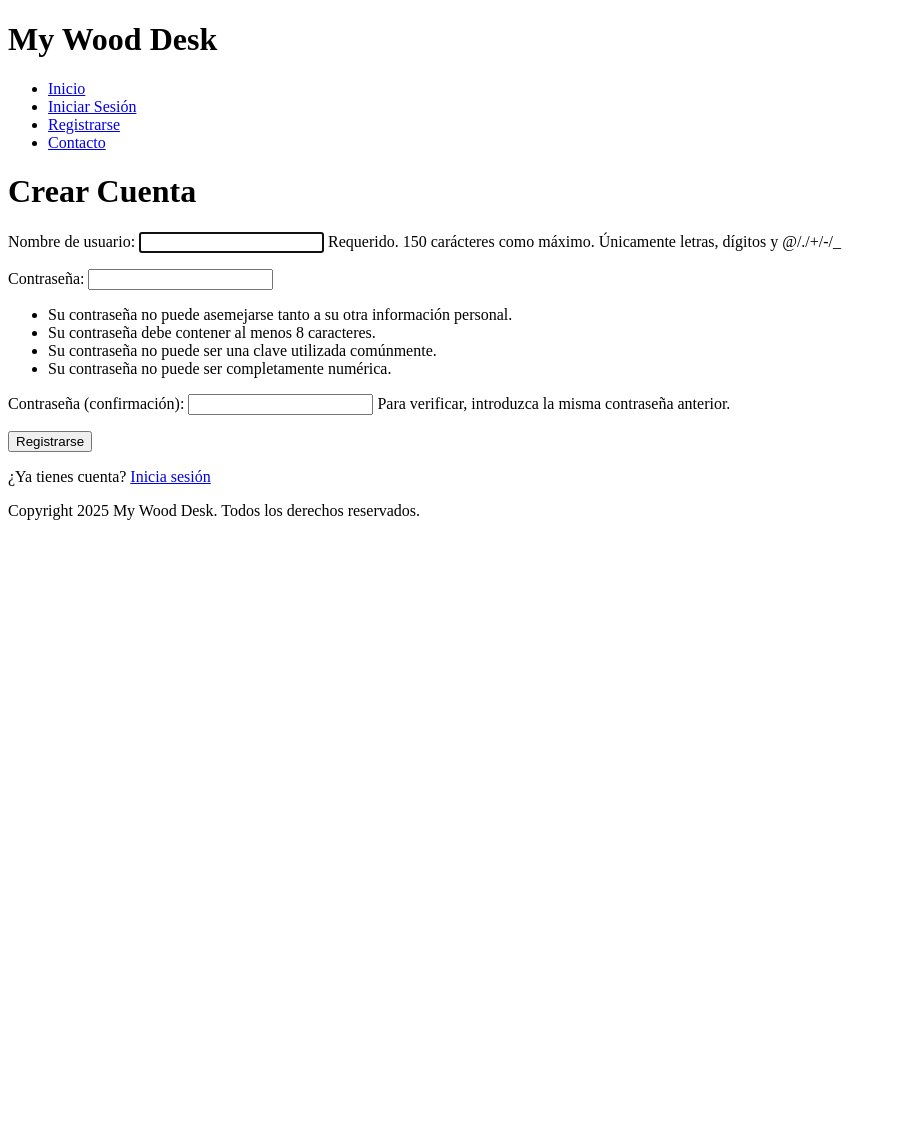
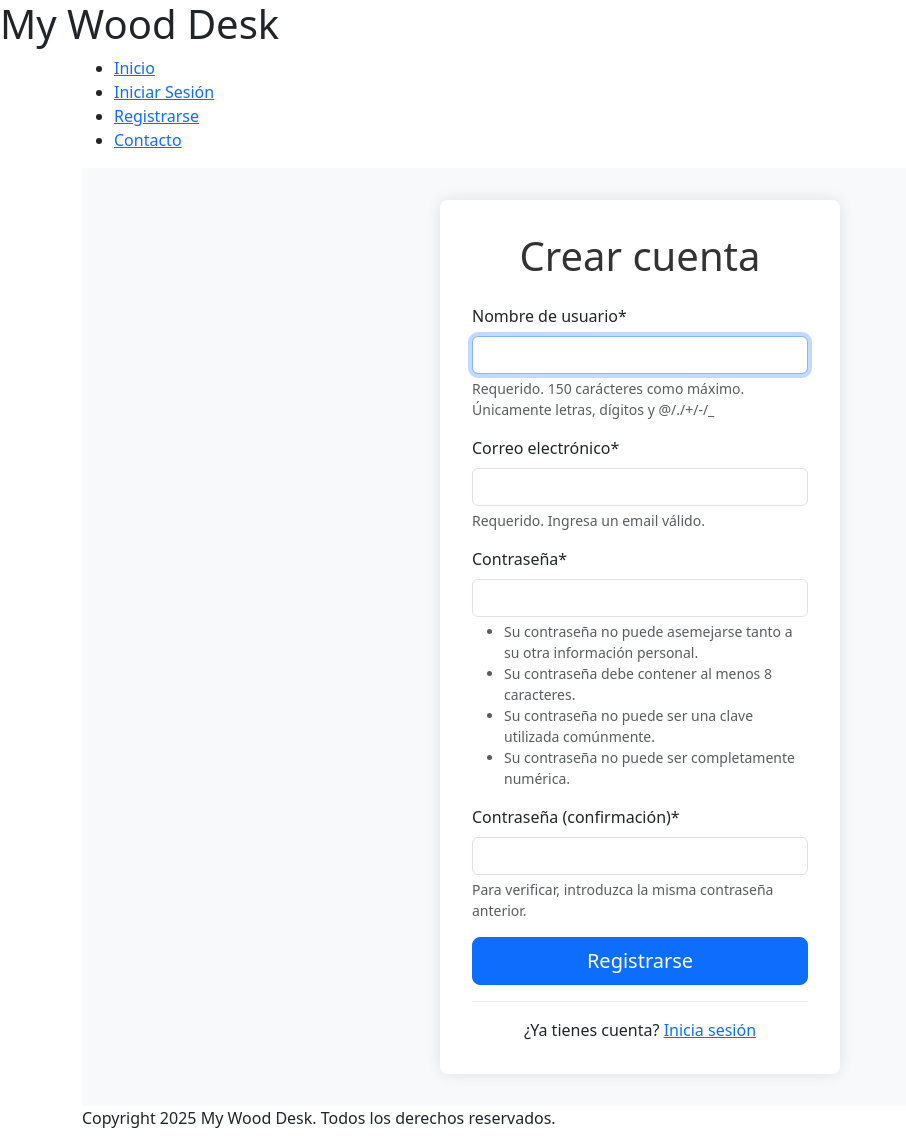
Before and after one commit to Emiliano-Blackbird/my_wood_desktop, a Django app: page /register/ in a window 1280 px wide. Shown: the whole page, without its empty margins (0-906 px from the left). Before the commit the page ends 520 px from the top, so only its background shows below. Run offline with Django 5.2, Linux system fonts and the light colour scheme; some libraries are stand-ins or nearby versions.

Commit message:
add authentication templates and forms with config and basic styling in Bootstrap5

```diff
--- /dev/null
+++ b/backend/my_wood_desk_back/forms.py
@@ -0,0 +1,39 @@
+from django import forms
+from django.contrib.auth.forms import UserCreationForm
+from django.contrib.auth import get_user_model
+from django.utils.translation import gettext_lazy as _
+from crispy_forms.helper import FormHelper
+from crispy_forms.layout import Layout, Submit
+
+User = get_user_model()
+
+
+class RegisterForm(UserCreationForm):
+    email = forms.EmailField(
+        label=_('Email'),
+        required=True,
+        help_text=_('Requerido. Ingresa un email válido.')
+    )
+
+    class Meta(UserCreationForm.Meta):
+        model = User
+        fields = ('username', 'email', 'password1', 'password2')
+
+    def __init__(self, *args, **kwargs):
+        super().__init__(*args, **kwargs)
+        # Crispy forms helper para controlar layout y botón
+        self.helper = FormHelper()
+        self.helper.form_method = 'post'
+        self.helper.layout = Layout(
+            'username',
+            'email',
+            'password1',
+            'password2',
+            Submit('submit', 'Registrarse', css_class='btn btn-primary')
+        )
+
+    def clean_email(self):
+        email = self.cleaned_data.get('email')
+        if User.objects.filter(email=email).exists():
+            raise forms.ValidationError(_('Este email ya está registrado.'))
+        return email
--- a/backend/my_wood_desk_back/settings.py
+++ b/backend/my_wood_desk_back/settings.py
@@ -40,6 +40,8 @@ INSTALLED_APPS = [
 
     # Aplicaciones de terceros
     'django_extensions',  # Extensiones de Django
+    'crispy_forms',
+    'crispy_bootstrap5',
     # 'rest_framework',  # API REST framework
     # 'corsheaders',  # Soporte para CORS (React)
 
@@ -129,3 +131,5 @@ STATIC_URL = 'static/'
 # https://docs.djangoproject.com/en/5.2/ref/settings/#default-auto-field
 
 DEFAULT_AUTO_FIELD = 'django.db.models.BigAutoField'
+CRISPY_ALLOWED_TEMPLATE_PACKS = "bootstrap5"
+CRISPY_TEMPLATE_PACK = 'bootstrap5'
--- a/backend/my_wood_desk_back/templates/general/layout.html
+++ b/backend/my_wood_desk_back/templates/general/layout.html
@@ -2,7 +2,17 @@
 <!DOCTYPE html>
 <html lang="es">
 <head>
-    <!-- ...existing code... -->
+    <meta charset="UTF-8">
+    <meta name="viewport" content="width=device-width, initial-scale=1.0">
+    <meta name="description" content="My Wood Desktop - Tu espacio de estudio">
+    <title>{% block title %}My Wood Desktop{% endblock %}</title>
+
+    <!-- Bootstrap 5 CSS -->
+    <link href="https://cdn.jsdelivr.net/npm/bootstrap@5.3.2/dist/css/bootstrap.min.css" rel="stylesheet">
+
+    <!-- Custom CSS -->
+    <link rel="stylesheet" href="{% static 'css/styles.css' %}">
+    {% block extra_css %}{% endblock %}
 </head>
 <body>
     <!-- Header -->
@@ -27,7 +37,10 @@
     <!-- Footer -->
     {% include 'general/_includes/footer.html' %}
 
-    <!-- JavaScript -->
+    <!-- Bootstrap Bundle with Popper -->
+    <script src="https://cdn.jsdelivr.net/npm/bootstrap@5.3.2/dist/js/bootstrap.bundle.min.js"></script>
+
+    <!-- Custom JavaScript -->
     <script src="{% static 'js/main.js' %}"></script>
     {% block extra_js %}{% endblock %}
 </body>
--- a/backend/my_wood_desk_back/templates/general/register.html
+++ b/backend/my_wood_desk_back/templates/general/register.html
@@ -1,18 +1,67 @@
 {% extends 'general/layout.html' %}
+{% load crispy_forms_tags %}
+{% load static %}
 
 {% block title %}Registro | My Wood Desktop{% endblock %}
+
+{% block extra_css %}
+<style>
+    .auth-container {
+        min-height: 100vh;
+        display: flex;
+        align-items: center;
+        justify-content: center;
+        padding: 2rem;
+        background-color: #f8f9fa;
+    }
+
+    .auth-box {
+        background: white;
+        padding: 2rem;
+        border-radius: 8px;
+        box-shadow: 0 0 15px rgba(0,0,0,0.1);
+        width: 100%;
+        max-width: 400px;
+    }
+
+    .auth-box h1 {
+        margin-bottom: 1.5rem;
+        text-align: center;
+        color: #333;
+    }
+
+    .auth-links {
+        text-align: center;
+        margin-top: 1rem;
+        padding-top: 1rem;
+        border-top: 1px solid #eee;
+    }
+</style>
+{% endblock %}
 
 {% block content %}
 <div class="auth-container">
     <div class="auth-box">
-        <h1>Crear Cuenta</h1>
-        <form method="post" class="auth-form">
+        <h1>Crear cuenta</h1>
+
+        {% if messages %}
+            <div class="messages mb-4">
+                {% for message in messages %}
+                    <div class="alert alert-{{ message.tags }}">{{ message }}</div>
+                {% endfor %}
+            </div>
+        {% endif %}
+
+        <form method="post" class="auth-form" novalidate>
             {% csrf_token %}
-            {{ form.as_p }}
-            <button type="submit" class="btn btn-primary">Registrarse</button>
+            {{ form|crispy }}
+            <div class="form-actions d-grid gap-2">
+                <button type="submit" class="btn btn-primary btn-lg">Registrarse</button>
+            </div>
         </form>
+
         <div class="auth-links">
-            <p>¿Ya tienes cuenta? <a href="{% url 'login' %}">Inicia sesión</a></p>
+            <p class="mb-0">¿Ya tienes cuenta? <a href="{% url 'login' %}">Inicia sesión</a></p>
         </div>
     </div>
 </div>
--- a/backend/my_wood_desk_back/urls.py
+++ b/backend/my_wood_desk_back/urls.py
@@ -1,21 +1,5 @@
-"""
-URL configuration for my_wood_desk_back project.
-
-The `urlpatterns` list routes URLs to views. For more information please see:
-    https://docs.djangoproject.com/en/5.2/topics/http/urls/
-Examples:
-Function views
-    1. Add an import:  from my_app import views
-    2. Add a URL to urlpatterns:  path('', views.home, name='home')
-Class-based views
-    1. Add an import:  from other_app.views import Home
-    2. Add a URL to urlpatterns:  path('', Home.as_view(), name='home')
-Including another URLconf
-    1. Import the include() function: from django.urls import include, path
-    2. Add a URL to urlpatterns:  path('blog/', include('blog.urls'))
-"""
 from django.contrib import admin
-from django.urls import path
+from django.urls import path, include
 from .views import (
     HomeView,
     LoginView,
@@ -31,4 +15,5 @@ urlpatterns = [
     path('register/', RegisterView.as_view(), name='register'),
     path('dashboard/', DashboardView.as_view(), name='dashboard'),
     path('legal/', LegalView.as_view(), name='legal'),
+    path('profiles/', include('profiles.urls', namespace='profiles')),
 ]
--- a/backend/my_wood_desk_back/views.py
+++ b/backend/my_wood_desk_back/views.py
@@ -1,19 +1,18 @@
 from django.views.generic import TemplateView, CreateView
 from django.contrib.auth import views as auth_views
 from django.contrib.auth.mixins import LoginRequiredMixin
-from django.contrib.auth.forms import UserCreationForm
 from django.urls import reverse_lazy
 from django.shortcuts import get_object_or_404
+from .forms import RegisterForm
 
 """
-Vistas del proyecto "my_wood_desk_back".
-
-- Páginas estáticas como TemplateView.
-- Registrar y manejar autenticación aquí para mantener plantillas
-  simples (LoginView/LogoutView delegadas a las clases de Django).
-- Dashboard protegido muestra datos básicos del usuario y sirve
-  como punto de integración para componentes globales (widgets,
-  estadísticas, notificaciones).
+Vistas del proyecto "my_wood_desk_back":
+- HomeView: Página de inicio pública.
+- LegalView: Página de términos y condiciones.
+- LoginView: Wrapper sobre la vista de login de Django.
+- LogoutView: Logout simple.
+- RegisterView: Registro de usuarios con validación de email.
+- DashboardView: Panel principal del usuario con widgets básicos.
 """
 
 
@@ -42,20 +41,16 @@ class LogoutView(auth_views.LogoutView):
 
 class RegisterView(CreateView):
     """
-    Usa el UserCreationForm por simplicidad. Si necesitas campos
-    adicionales (email, profile, etc.) sustituir por un form personalizado.
+    Registro de usuarios con validación de email.
     """
     template_name = "general/register.html"
-    form_class = UserCreationForm
+    form_class = RegisterForm
     success_url = reverse_lazy('login')
 
     def form_valid(self, form):
-        """
-        Método invocado cuando el formulario es válido.
-        Mantenerlo simple: guardar usuario y permitir señales (signals)
-        para crear UserProfile u otras tareas (ver profiles.signals).
-        """
         response = super().form_valid(form)
+        # Aquí puedo agregar lógica adicional post-registro
+        # Por ejemplo: enviar email de bienvenida, crear perfil, etc.
         return response
 
 
--- /dev/null
+++ b/backend/profiles/urls.py
@@ -0,0 +1,9 @@
+from django.urls import path
+from .views import ProfileDetailView, MyProfileRedirectView
+
+app_name = 'profiles'
+
+urlpatterns = [
+    path('me/', MyProfileRedirectView.as_view(), name='me'),
+    path('<str:username>/', ProfileDetailView.as_view(), name='detail'),
+]
--- a/backend/requirements.txt
+++ b/backend/requirements.txt
@@ -1,5 +1,7 @@
 asgiref==3.10.0
+crispy-bootstrap5==2025.6
 Django==5.2.7
+django-crispy-forms==2.4
 django-debug-toolbar==6.0.0
 django-extensions==4.1
 djangorestframework==3.16.1
```
Also changed, not shown: backend/my_wood_desk_back/templates/general/login.html (+53 -4 lines), backend/profiles/templates/profiles/detail.html (added, +7 -0 lines), backend/profiles/views.py (+26 -2 lines).
